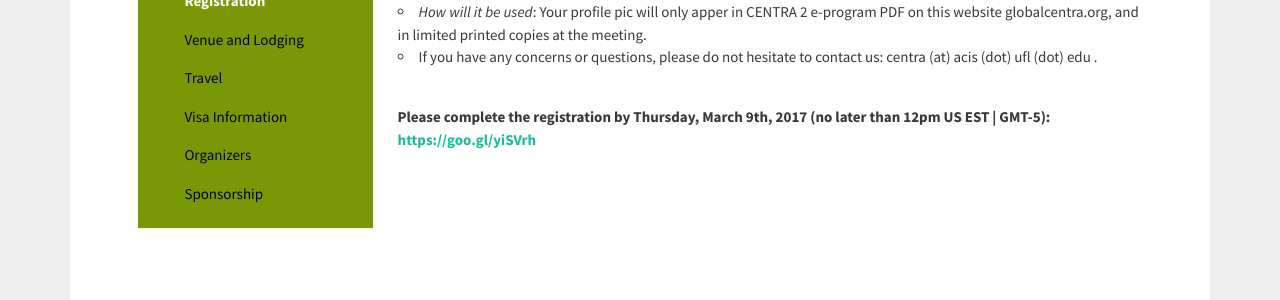
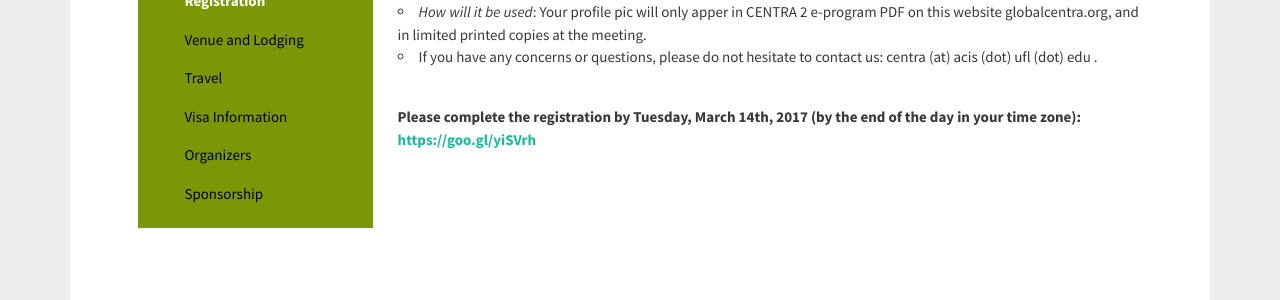
Before and after one commit to hmchou56/centra8, a Jekyll site: the page built from suntowns2017/registration.md, in a window 1280 px wide. Shown: the part 745-1045 px from the top of the page. Built offline with Jekyll 4.4.1, drawn with Linux system fonts in a browser that asks for light colours; nearby versions of some CDN libraries.

Commit message:
updated registration deadline

```diff
--- a/suntowns2017/registration.md
+++ b/suntowns2017/registration.md
@@ -26,4 +26,4 @@ hide: true
  <li>If you have any concerns or questions, please do not hesitate to contact us: centra (at) acis (dot) ufl (dot) edu .</li>
 <br />
 </ul>
-<strong>Please complete the registration by Thursday, March 9th, 2017 (no later than 12pm US EST | GMT-5)<strong>: <a href="https://goo.gl/yiSVrh" target="_blank">https://goo.gl/yiSVrh</a>
+<strong>Please complete the registration by Tuesday, March 14th, 2017 (by the end of the day in your time zone)<strong>: <a href="https://goo.gl/yiSVrh" target="_blank">https://goo.gl/yiSVrh</a>
```
